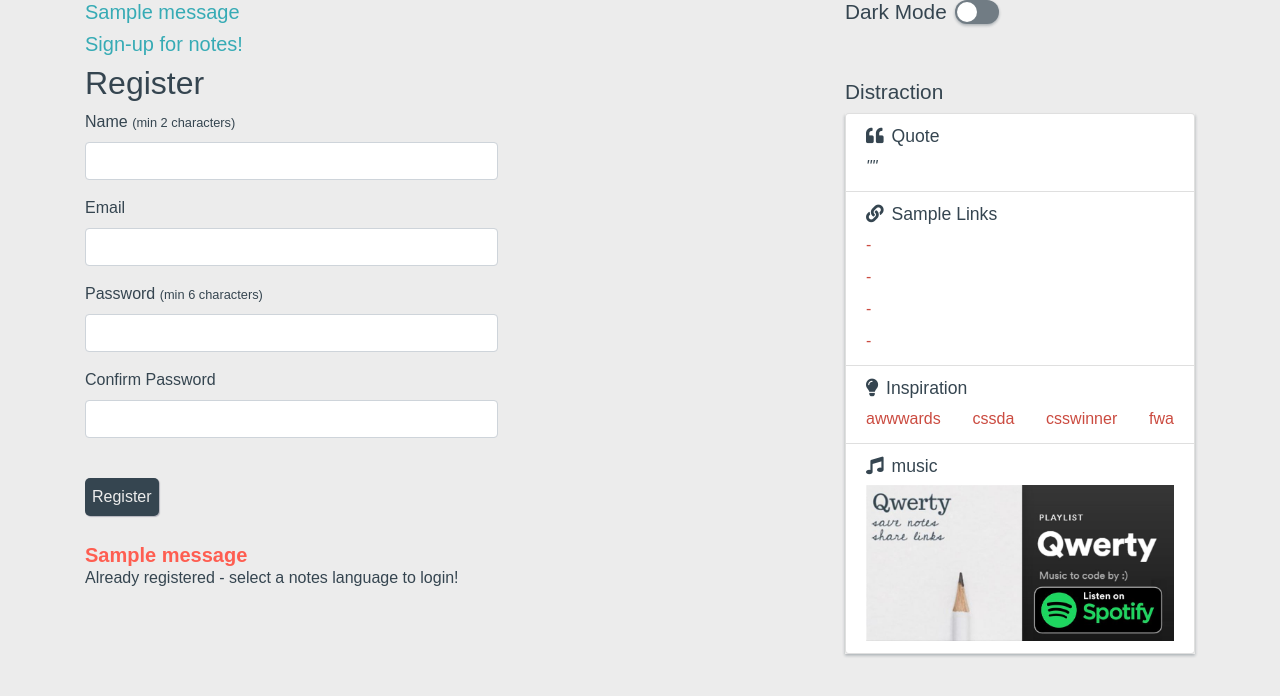
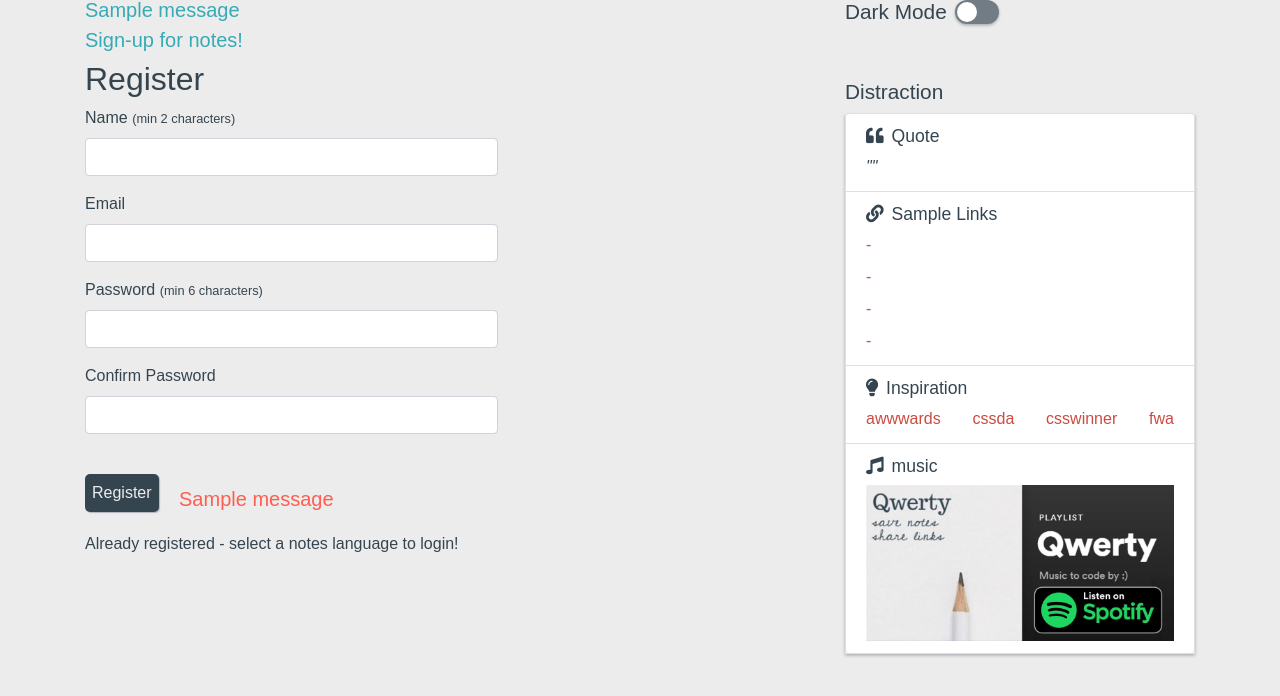
Before and after one commit to coderbeez/qwerty, a Flask app: page /register in a window 1280 px wide. Shown: the part 80-776 px from the top of the page. Run offline with Flask 2, Linux system fonts and the light colour scheme; the visitor is signed in with stand-in values (Sample User, id 1); one stand-in notice (Sample message) is shown; some libraries are stand-ins or nearby versions; some web fonts are replaced.

Commit message:
Update formatting flash error.

```diff
--- a/templates/addlink.html
+++ b/templates/addlink.html
@@ -116,7 +116,7 @@
                 <!--WHERE: Flask Flash Documentation https://flask.palletsprojects.com/en/1.1.x/patterns/flashing/-->
                 {% if errors %}
                 {% for error in errors %}
-                <strong class="error"><br>{{ error }}</strong>
+                <span class="error ml-3">{{ error }}</span>
                 {% endfor %}
                 {% endif %}
                 {% endwith %}
--- a/templates/addnote.html
+++ b/templates/addnote.html
@@ -85,7 +85,7 @@
                 <!--WHERE: Flask Flash Documentation https://flask.palletsprojects.com/en/1.1.x/patterns/flashing/-->
                 {% if errors %}
                 {% for error in errors %}
-                <strong class="error"><br>{{ error }}</strong>
+                <span class="error ml-3">{{ error }}</span>
                 {% endfor %}
                 {% endif %}
                 {% endwith %}
--- a/templates/base.html
+++ b/templates/base.html
@@ -85,7 +85,7 @@
                 <!--WHERE: Flask Flash documentation https://flask.palletsprojects.com/en/1.1.x/patterns/flashing/ -->
                 {% if messages %}
                 {% for message in messages %}
-                <h3 class="mb-2 message">{{ message }}</h3>
+                <p class="mb-2 message">{{ message }}</p>
                 {% endfor %}
                 {% endif %}
                 {% endwith %}
--- a/templates/editnote.html
+++ b/templates/editnote.html
@@ -85,7 +85,7 @@
                 <!--WHERE: Flask Flash Documentation https://flask.palletsprojects.com/en/1.1.x/patterns/flashing/-->
                 {% if errors %}
                 {% for error in errors %}
-                <strong class="error"><br>{{ error }}</strong>
+                <span class="error ml-3">{{ error }}</span>
                 {% endfor %}
                 {% endif %}
                 {% endwith %}
--- a/templates/login.html
+++ b/templates/login.html
@@ -54,7 +54,7 @@
                 <!--WHERE: Flask Flash Documentation https://flask.palletsprojects.com/en/1.1.x/patterns/flashing/-->
                 {% if errors %}
                 {% for error in errors %}
-                <strong class="error"><br>{{ error }}</strong>
+                <span class="error ml-3">{{ error }}</span>
                 {% endfor %}
                 {% endif %}
                 {% endwith %}
--- a/templates/notes.html
+++ b/templates/notes.html
@@ -58,7 +58,7 @@
 {% for note in notes %}
 {% if note.topic == group_topic._id %}
 <!--WHAT: LEVEL 2 ACCORDION - NOTE NAME-->
-<div class="ml-2" data-level="2" data-2value="{{ group_topic._id}}">
+<div class="ml-md-2" data-level="2" data-2value="{{ group_topic._id}}">
       <button class="btn" type="button" data-blevel="2" data-bvalue="{{note._id}}"><i
                   class="fas fa-angle-down"></i></button>
       <h3 class="d-inline-block">{{ note.note_name }}</h3>
--- a/templates/register.html
+++ b/templates/register.html
@@ -87,7 +87,7 @@
                 <!--WHERE: Flask Flash Documentation https://flask.palletsprojects.com/en/1.1.x/patterns/flashing/-->
                 {% if errors %}
                 {% for error in errors %}
-                <strong class="error"><br>{{ error }}</strong>
+                <span class="error ml-3">{{ error }}</span>
                 {% endfor %}
                 {% endif %}
                 {% endwith %}
```
